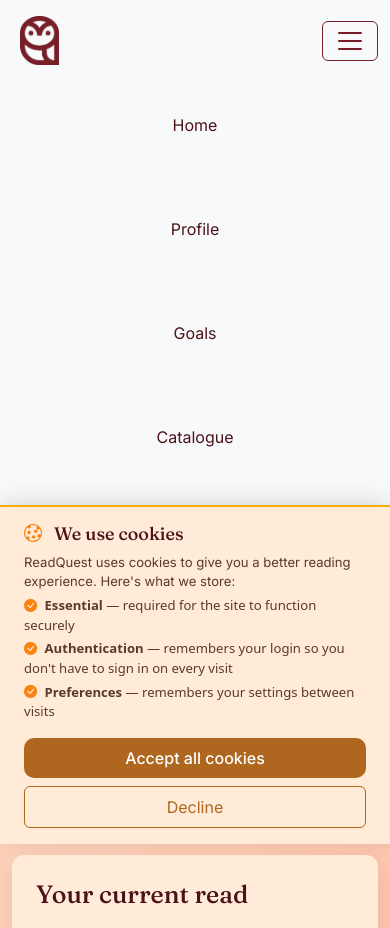
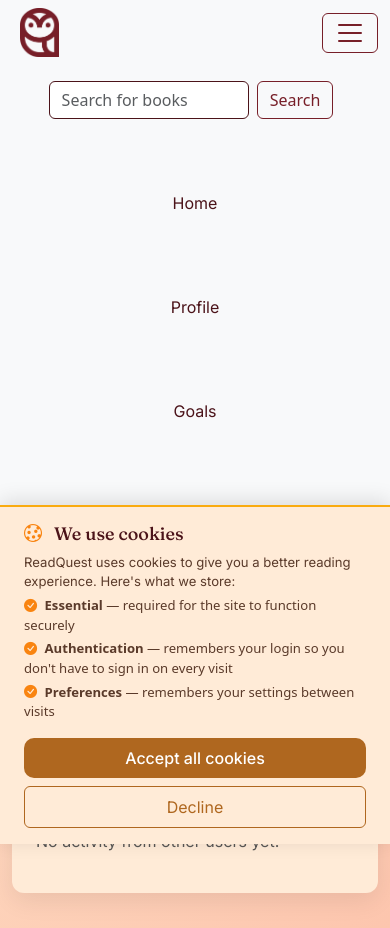
Before and after one commit to ScottVint/inttech_group_project, a Django app: page /readquest/home/ in a window 390 px wide, after a click that opens the changed part. Shown: the top 928 px of the page. Run offline with Django 5.2, Linux system fonts and the light colour scheme; the visitor is signed in with stand-in values (Sample User, id 1); data comes from the database, SQL or seed files in the repository; data that the repository does not hold is empty.

Commit message:
navbar tidying up css and mobile

```diff
--- a/static/CSS/style.css
+++ b/static/CSS/style.css
@@ -186,12 +186,49 @@ p {
 
 /* Dropdown on profile pic */
 #profile_img {
-    height: 50px !important;
     padding-left: 10px;
+    color: #4b1319;
+    font-size: 40px;
+}
+
+#profile_img:hover {
+    padding-left: 10px;
+    background-color: #af671f;
+    color:white;
+}
+
+#myDropdown{
+    text-align: center !important;
+}
+
+#myDropdown:hover li{
+    text-align: center !important;
+    color:white !important;
+
+}
+
+li.navbar-item:hover a {
+    background-color: #af671f;
+    color:white !important;
+}
+
+.nav-item{
+    text-decoration:none;
+}
+
+
+nav li:hover{
+        background-color: #af671f;
+
 }
 
 #logo_auth_page {
     height: 65px !important;
+}
+
+#logo_auth_page:hover {
+    box-shadow: 0 8px 24px rgba(180, 177, 177, 0.4);
+
 }
 
 
@@ -202,6 +239,22 @@ p {
 .btn.show {
     border: none !important;
     background-color: #FFEBD7;
+}
+
+
+#profileDropdown {
+    position: relative;
+    display:inline-block;
+}
+
+
+.dropDownItem a {
+    text-decoration: none !important;
+    color: #4b1319 !important;
+}
+
+.dropDownItem:hover a{
+    color: white !important;
 }
 
 .dropdown-menu {
@@ -215,23 +268,6 @@ p {
     background-color: #c4af9a;
     color: #4b1319;
 }
-
-.navbar .dropdown:hover {
-    scale: 1.1;
-}
-
-.dropDownItem {
-    text-decoration: none !important;
-    color: #4b1319 !important;
-}
-
-.dropDownItem:hover {
-    text-decoration: underline !important;
-    color: #771F28 !important;
-}
-
-
-
 
 /* Footer */
 
--- a/templates/readquest/base_authenticate.html
+++ b/templates/readquest/base_authenticate.html
@@ -21,7 +21,7 @@
     <header>
 
         <!-- To make the avbar background full width -->
-        <nav class="navbar navbar-expand-lg navbar-light bg-light">
+        <nav class="navbar navbar-expand-lg navbar-light bg-light p-0">
             <!-- To make the navbar content stay in the middle -->
             <div class="container">
 
@@ -34,24 +34,11 @@
                     <span class="navbar-toggler-icon"></span>
                 </button>
 
-                <div class="navbar-collapse collapse justify-content-end" id="navbarNavAltMarkup">
+                <div class="navbar-collapse collapse justify-content-end mr-2" id="navbarNavAltMarkup">
 
-                    <ul class="mb-lg-0 navbar-nav">
-                        <li class="p-4"><a id="nav-home" href="{% url 'readquest:home' %}"
-                                class="text-decoration-none nav-item">Home</a></li>
-                        <li class=" p-4"><a href="{% url 'readquest:profile' %}"
-                                class="text-decoration-none nav-item">Profile</a></li>
-                        <li class="p-4"><a href="{% url 'readquest:goals' %}"
-                                class="text-decoration-none nav-item">Goals</a></li>
-                        </li>
-                        <li class=" p-4"><a href="{% url 'readquest:catalogue_book-search' %}"
-                                class="text-decoration-none nav-item">Catalogue</a></li>
-                    </ul>
-
-
-                    <!-- Search bar -->
-                    <div id="search_nav">
-                        <form class="d-flex align-items-center me-2"
+                     <!-- Search bar mobile -->
+                    <div id="search_nav" class="navbar-nav d-lg-none mb-5">
+                        <form class="d-flex align-items-center me-2  ml-5"
                             action="{% url 'readquest:catalogue_book-search' %}" method="get">
                             <input class="form-control me-2" id="search" type="search" name="q"
                                 placeholder="Search for books" aria-label="Search">
@@ -60,16 +47,45 @@
                     </div>
 
 
-                    <!-- Dropdown on profie picture , using bootstrap toggles-->
-                    <div class="dropdown">
-                        <img src="{% static 'images/profile.png' %}" alt="Profile icon" id="profile_img"
-                            onclick="toggleDropdown()" class="btn btn-dropdown dropdown-toggle"
-                            data-bs-toggle="dropdown" aria-expanded="false">
+                    <ul class="mb-lg-0 navbar-nav">
+                        <li class="p-4 navbar-item"><a id="nav-home" href="{% url 'readquest:home' %}"
+                                class="nav-item">Home</a></li>
+                        <li class="p-4 navbar-item"><a href="{% url 'readquest:profile' %}" class="nav-item">Profile</a>
+                        </li>
+                        <li class="p-4 navbar-item"><a href="{% url 'readquest:goals' %}" class=" nav-item">Goals</a>
+                        </li>
+                        </li>
+                        <li class="p-4 navbar-item"><a href="{% url 'readquest:catalogue_book-search' %}"
+                                class="nav-item">Catalogue</a></li>
+                    </ul>
+
+                    <!-- Search bar desktop -->
+                    <div id="search_nav" class="d-none d-lg-block">
+                        <form class="d-flex align-items-center me-2  ml-5"
+                            action="{% url 'readquest:catalogue_book-search' %}" method="get">
+                            <input class="form-control me-2" id="search" type="search" name="q"
+                                placeholder="Search for books" aria-label="Search">
+                            <button class="btn btn-outline-success" type="submit" id="search_btn">Search</button>
+                        </form>
+                    </div>
+
+                    <!-- Mobile logout  link -->
+                    <ul class="navbar-nav d-lg-none">
+                        <li class="p-4 navbar-item"><a href="{% url 'readquest:logout' %}" class="nav-item">Logout</a>
+                        </li>
+                    </ul>
+
+
+                    <!-- Dropdown on profie picture , using bootstrap toggles, only visable on desktop-->
+                    <div class="dropdown d-none d-lg-block">
+                        <i class="bi bi-person-circle btn btn-dropdown" alt="Profile icon" id="profile_img"
+                            onhover="toggleDropdown()" class="" data-bs-toggle="dropdown" aria-expanded="false"></i>
                         <div id="myDropdown" class="dropdown-menu dropdown-menu-end">
-                            <li><a href="{% url 'readquest:profile' %}" class="dropDownItem">Profile</a></li>
-                            <li><a href="{% url 'readquest:logout' %}" class="dropDownItem">Logout</a></li>
+                            <li class="dropDownItem"><a href="{% url 'readquest:logout' %}">Logout</a></li>
                         </div>
                     </div>
+
+
                 </div>
             </div>
         </nav>
@@ -84,7 +100,7 @@
 
 
     <!-- Footer -->
-     <!-- To make footer background full width -->
+    <!-- To make footer background full width -->
     <footer class="bg-dark p-4 mt-auto footer-expand-lg">
 
         <!-- to make footer content stay in the middle -->
--- a/templates/readquest/scripts.html
+++ b/templates/readquest/scripts.html
@@ -8,3 +8,4 @@
   <script src="{% static 'JS/search_books.js' %}" defer></script>
   <script src="{% static 'JS/like_button.js' %}" defer></script>
   <script src="{% static 'JS/button_confirmation.js'%}" defer></script>
+  <script src="{% static 'JS/profile_dropdown.js'%}" defer></script>
```
